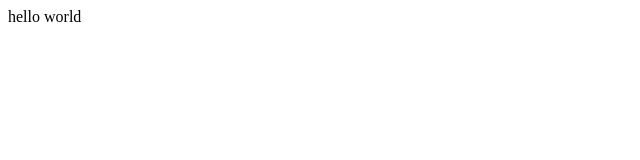
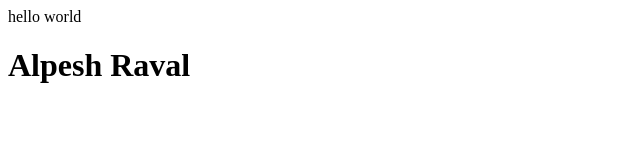
Before and after one commit to Ap8822/mygit-demo, a plain HTML site: page index.html in a window 1280 px wide. Shown: the whole page, without its empty margins (0-640 px from the left). Drawn offline with Linux system fonts and the light colour scheme.

Commit message:
Add new heading

```diff
--- a/index.html
+++ b/index.html
@@ -1 +1,2 @@
 <p>hello world</p>
+<h1>Alpesh Raval</h1>
```
